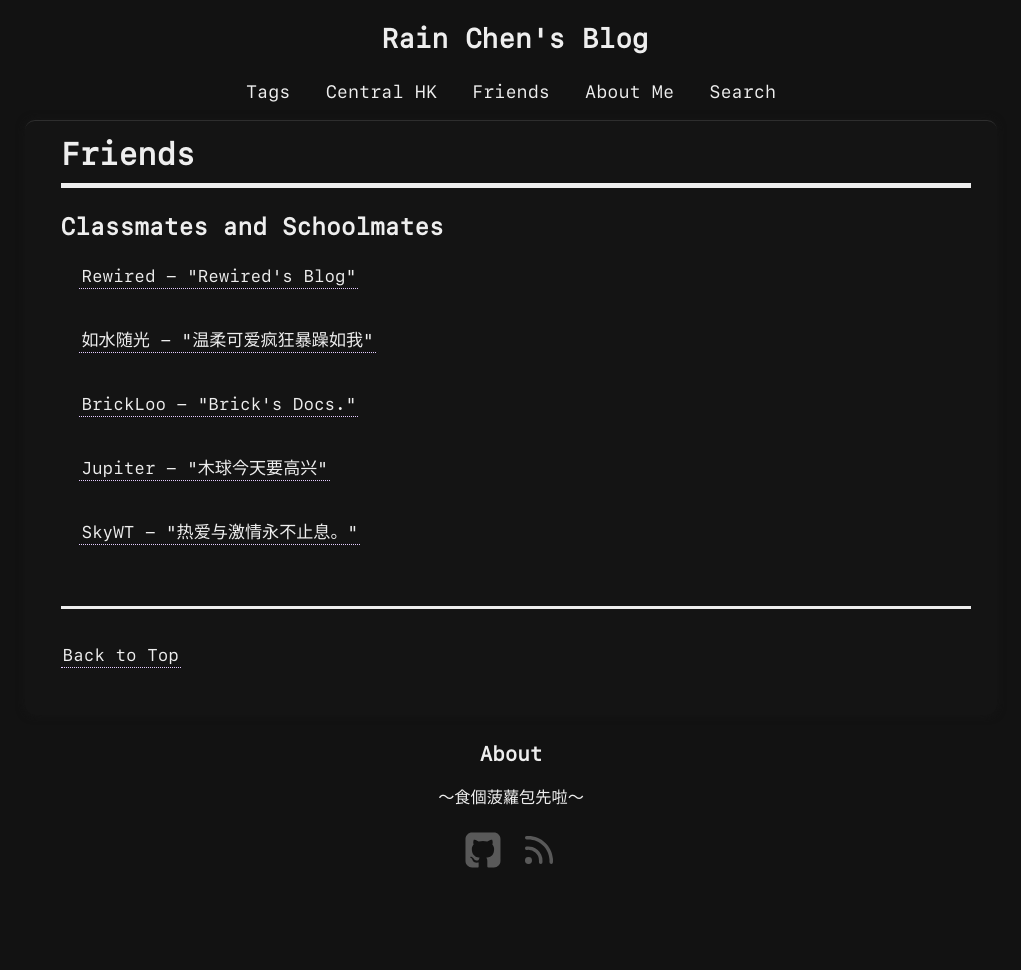
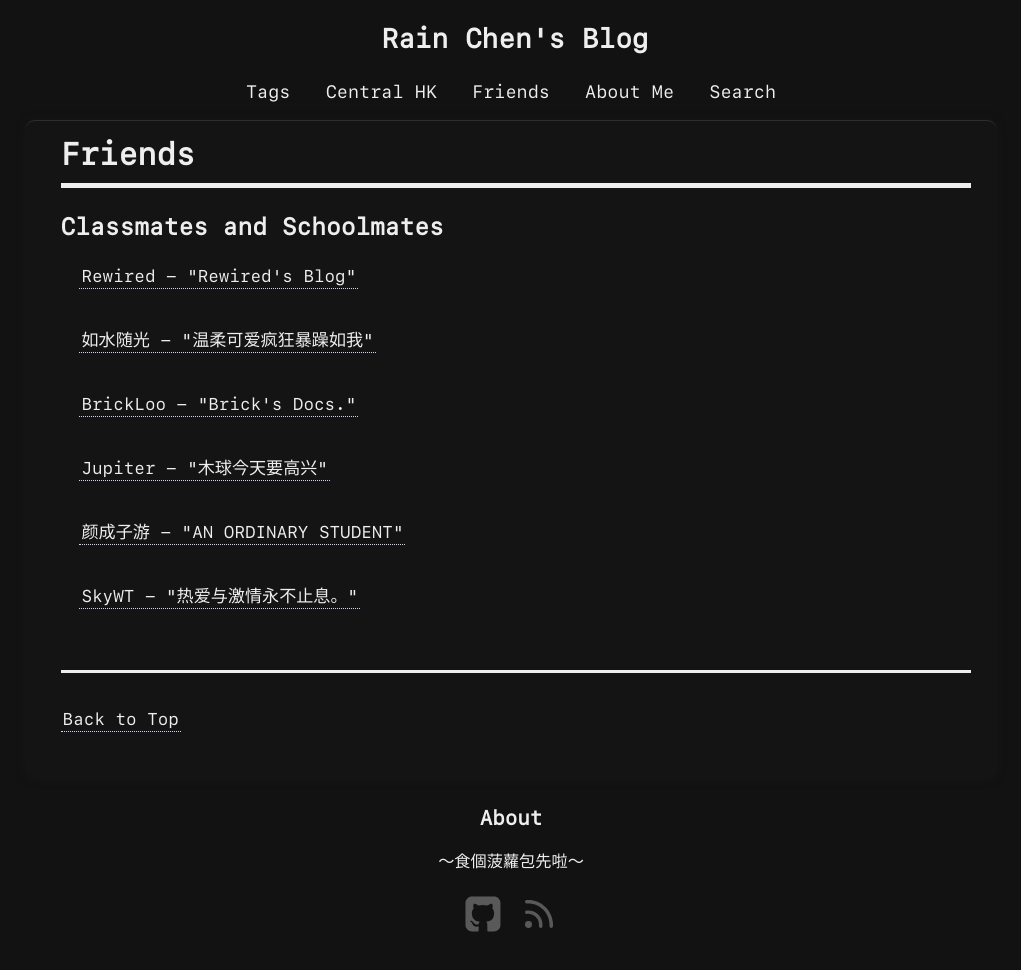
Before and after one commit to CongJyu/CongJyu.github.io, a Jekyll site: the page built from blog/friends/index.html, in a window 1280 px wide. Shown: the whole page, without its empty margins (129-1150 px from the left). Built offline with Jekyll 4.4.1, drawn with Linux system fonts in a browser that asks for light colours; some web fonts are replaced; comment, search, counter and statistics services are not loaded; before the commit the page ends 906 px from its top, so only the background shows below that.

Commit message:
Update friend.

```diff
--- a/blog/friends/index.html
+++ b/blog/friends/index.html
@@ -10,7 +10,7 @@ group: navigation
 </h3>
 
 <ul class="post-list">
-    <a class="internal" target="#" href="https://rewired.moe/">
+    <a class="internal" target="#" href="https://rewired.moe">
         Rewired - "Rewired's Blog"
     </a><br><br>
     <a class="internal" target="#" href="https://cherishqwq.github.io/newsite.github.io/index.html">
@@ -22,7 +22,10 @@ group: navigation
     <a class="internal" target="#" href="https://jupiterkwan.top">
         Jupiter - "木球今天要高兴"
     </a><br><br>
-    <a class="internal" target="#" href="https://skywt.cn/">
+    <a class="internal" target="#" href="https://yanghuoshan.github.io/MY_PAGE">
+        颜成子游 - "AN ORDINARY STUDENT"
+    </a><br><br>
+    <a class="internal" target="#" href="https://skywt.cn">
         SkyWT - "热爱与激情永不止息。"
     </a><br><br>
 </ul>
```
Also changed, not shown: 2 other files.
